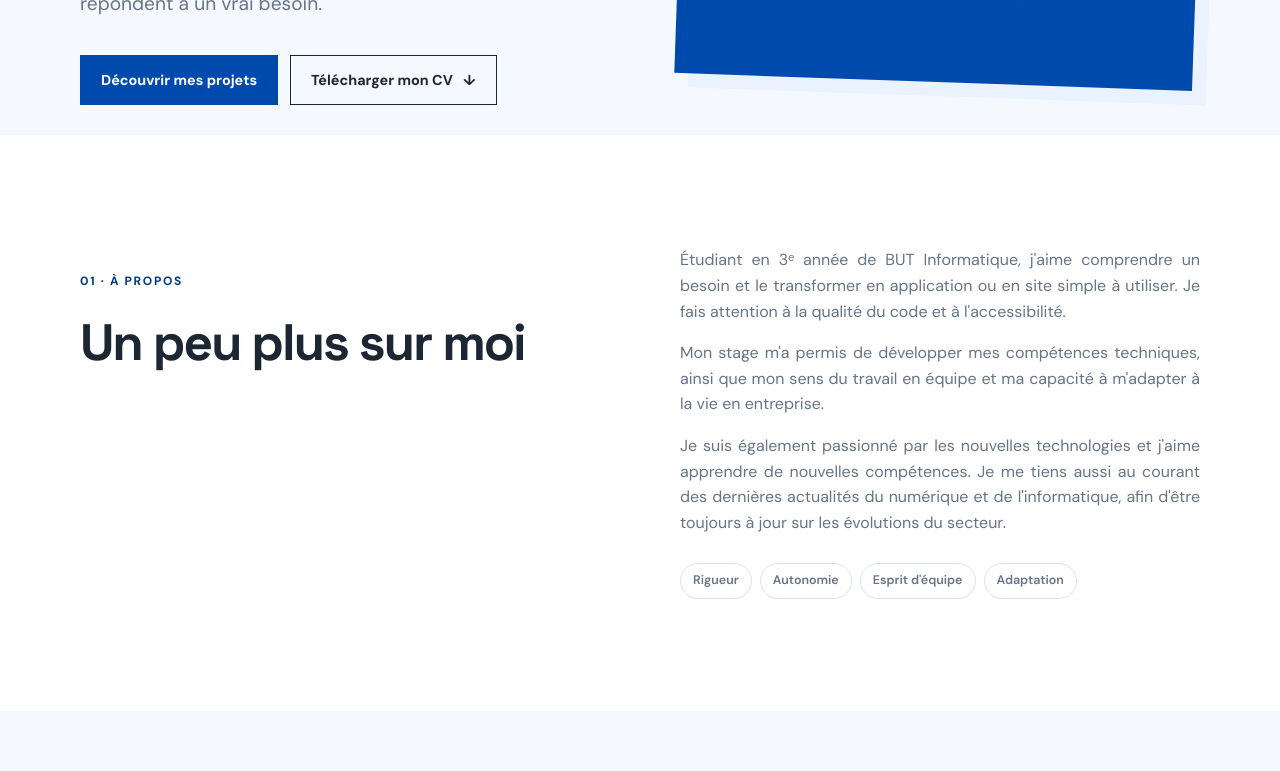
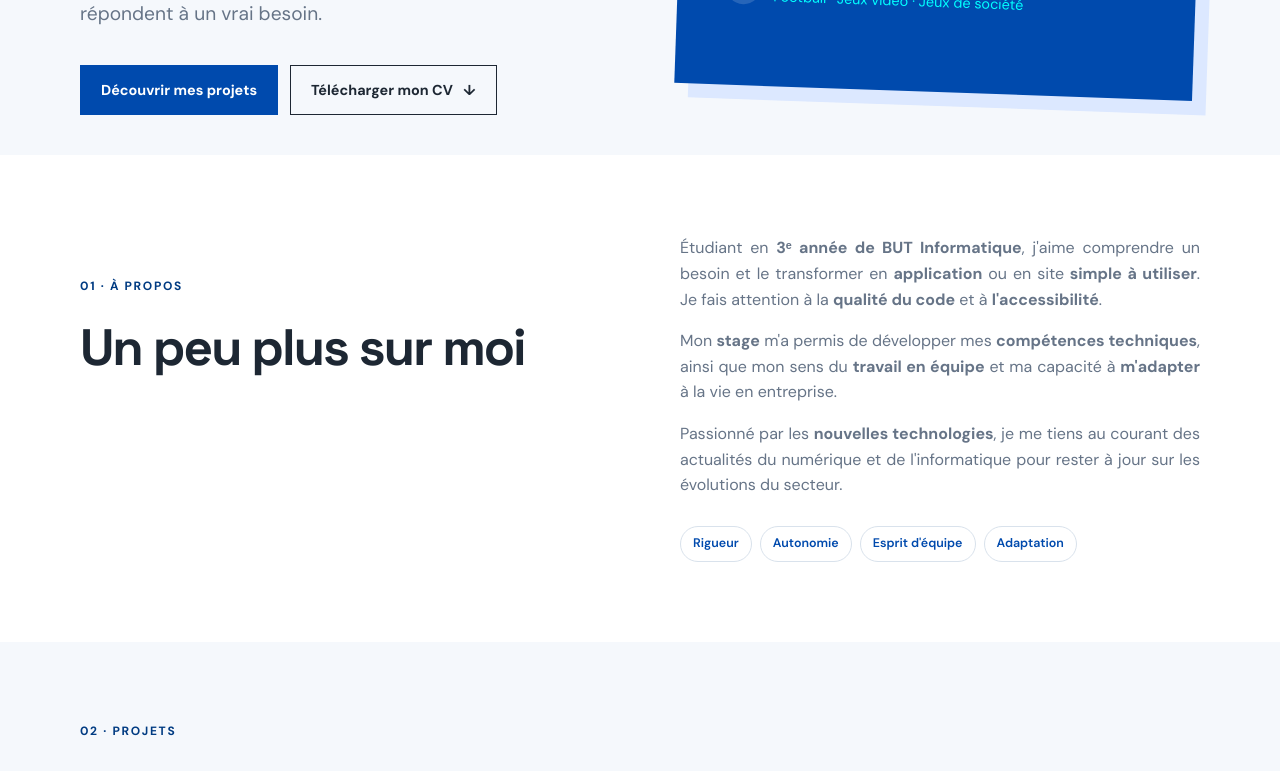
Before and after one commit to Martin-cnt/Portfolio, a Vue app: page / in a window 1280 px wide. Shown: the part 500-1271 px from the top of the page. Built offline with nearby package versions, Linux system fonts and the light colour scheme.

Commit message:
apropos terminé

```diff
--- a/src/App.vue
+++ b/src/App.vue
@@ -116,15 +116,14 @@ function closeMenu() {
         </div>
         <div class="prose">
           <p>
-            Étudiant en 3ᵉ année de BUT Informatique, j'aime comprendre un besoin et le transformer en application ou en site simple à utiliser.
-            Je fais attention à la qualité du code et à l'accessibilité.
+            Étudiant en <strong>3ᵉ année de BUT Informatique</strong>, j'aime comprendre un besoin et le transformer en <strong>application</strong> ou en site<strong> simple à utiliser</strong>.
+            Je fais attention à la <strong>qualité du code</strong> et à <strong>l'accessibilité</strong>.
           </p>
           <p>
-            Mon stage m'a permis de développer mes compétences techniques, ainsi que mon sens du travail en équipe et ma capacité à m'adapter à la vie en entreprise.
+            Mon <strong>stage</strong> m'a permis de développer mes <strong>compétences techniques</strong>, ainsi que mon sens du <strong>travail en équipe</strong> et ma capacité à <strong>m'adapter</strong> à la vie en entreprise.
           </p>
           <p>
-            Je suis également passionné par les nouvelles technologies et j'aime apprendre de nouvelles compétences.
-            Je me tiens aussi au courant des dernières actualités du numérique et de l'informatique, afin d'être toujours à jour sur les évolutions du secteur.
+            Passionné par les <strong>nouvelles technologies</strong>, je me tiens au courant des actualités du numérique et de l'informatique pour rester à jour sur les évolutions du secteur.
           </p>
           <div class="keywords" aria-label="Mots-clés">
             <span>Rigueur</span><span>Autonomie  </span><span>Esprit d'équipe</span><span>Adaptation</span>
--- a/src/style.css
+++ b/src/style.css
@@ -8,7 +8,7 @@
   --line: #d9e2ec;
   --accent: #004aad;
   --accent-dark: #003b82;
-  --accent-soft: #eaf2ff;
+  --accent-soft: #dce8ff;
   --dark: #172333;
   font-family: 'DM Sans', sans-serif;
   color: var(--ink);
@@ -25,7 +25,7 @@ body {
 }
 a { color: inherit; text-decoration: none; }
 .container { width: min(1120px, calc(100% - 40px)); margin: 0 auto; }
-.section { padding: 112px 0; }
+.section { padding: 80px 0; }
 .section-light { background: var(--white); }
 h1, h2, h3 { font-family: 'Space Grotesk', sans-serif; line-height: 1.1; margin: 0 0 24px; }
 h1 { font-size: clamp(2.8rem, 7vw, 5.8rem); max-width: 760px; letter-spacing: -.06em; }
@@ -56,7 +56,7 @@ h1 em {
 
 .hero-text { max-width: 580px; color: var(--muted); font-size: 1.2rem; text-align: justify; }
 .hero-text strong { color: var(--ink); }
-.hero-section { margin-top: 30px; margin-bottom: 30px; }
+.hero-section { margin-top: 40px; margin-bottom: 40px; }
 .actions { display: flex; flex-wrap: wrap; gap: 12px; margin-top: 36px; }
 .button { display: inline-flex; align-items: center; justify-content: center; gap: 10px; min-height: 50px; border: 1px solid transparent; padding: 12px 20px; font: 700 .9rem 'DM Sans', sans-serif; cursor: pointer; }
 .button-primary { background: var(--accent); color: var(--white); }
@@ -76,11 +76,12 @@ h1 em {
 .availability span { display: inline-block; width: 8px; height: 8px; border-radius: 50%; background: #8ed081; margin-right: 8px; }
 
 .etape2 {
-  margin-top: -180px;
+  margin-top: -120px;
 }
+
 .prose { max-width: 520px; color: var(--muted); text-align: justify; }
 .keywords, .tag-list { display: flex; flex-wrap: wrap; gap: 8px; margin-top: 28px; }
-.keywords span, .tag-list span { padding: 7px 12px; border: 1px solid var(--line); border-radius: 30px; font-size: .78rem; font-weight: 600; }
+.keywords span, .tag-list span { padding: 7px 12px; border: 1px solid var(--line); border-radius: 30px; font-size: .78rem; font-weight: 600; color: #004aad; }
 .section-heading { display: flex; align-items: end; justify-content: space-between; gap: 40px; margin-bottom: 30px; }
 .section-heading > p { max-width: 260px; color: var(--muted); }
 .project-grid { display: grid; grid-template-columns: repeat(3, 1fr); gap: 18px; }
@@ -120,7 +121,7 @@ input:focus, textarea:focus { outline: 2px solid var(--accent-dark); outline-off
 
 @media (max-width: 760px) {
   .container { width: min(100% - 28px, 560px); }
-  .section { padding: 76px 0; }
+  .section { padding: 56px 0; }
   .hero { padding-top: 95px; }
   .hero-grid, .two-columns, .contact-grid { grid-template-columns: 1fr; gap: 44px; }
   .hero-card { min-height: 300px; padding: 30px; }
```
Also changed, not shown: 1 other file (tests, documents, lock files or other folders).
